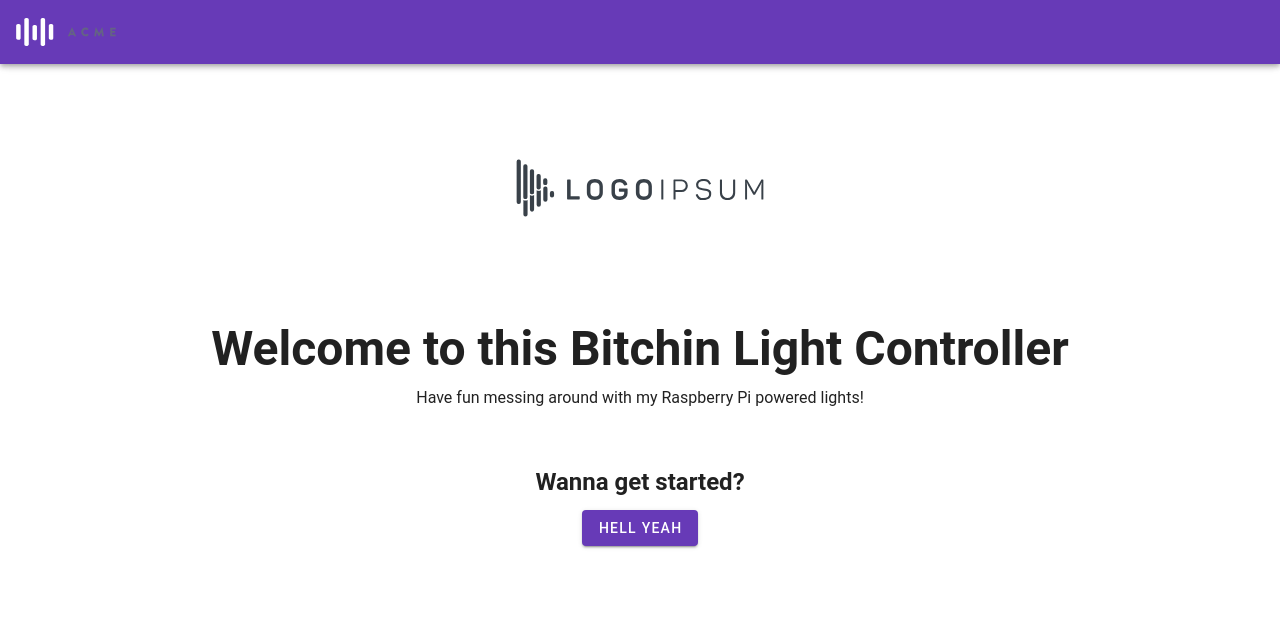
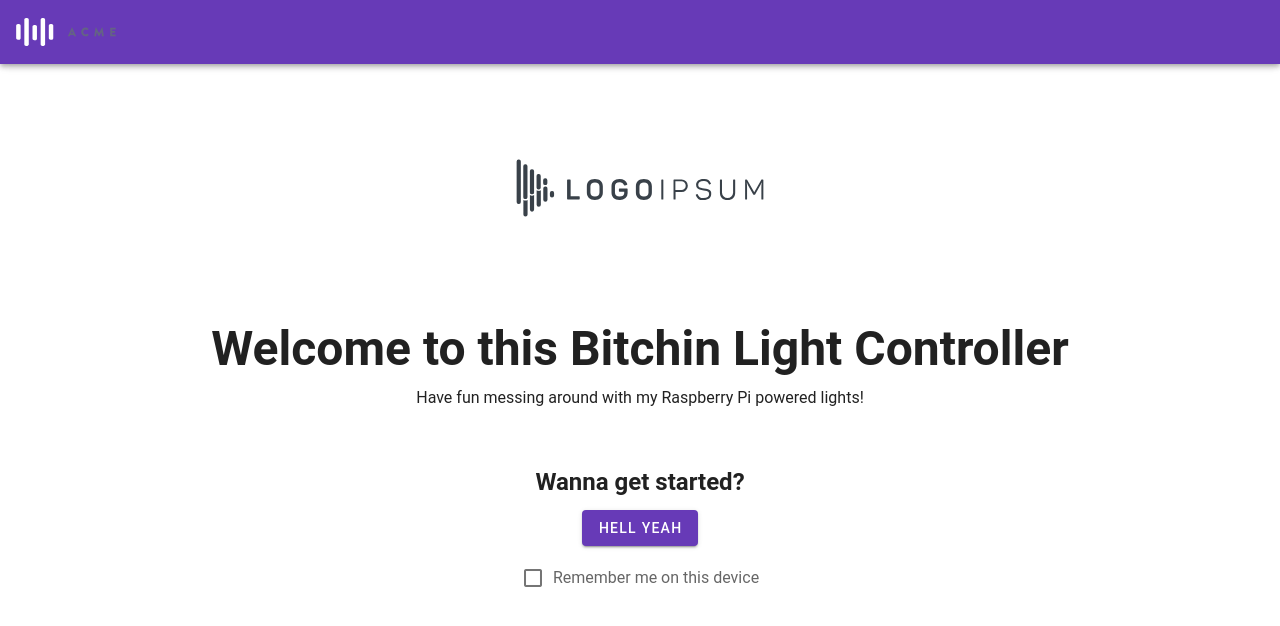
Before and after one commit to EliHarper/LightController_UI, a Vue app: page / in a window 1280 px wide. Shown: the top 626 px of the page. Built offline with nearby package versions, Linux system fonts and the light colour scheme; no server answers; a small style sheet from the web is missing.

Commit message:
Added localStorage option for skipping the LandingPage component

```diff
--- a/src/App.vue
+++ b/src/App.vue
@@ -23,8 +23,10 @@
     <v-content>
       <component
       v-bind:is="dynamicComponent"
+      v-bind:rememberDevice.sync="rememberDevice"
       class="tab"
-      :getStartedParent="getStarted">
+      :getStartedParent="getStarted"
+      >
       </component>
     </v-content>
   </v-app>
@@ -40,6 +42,7 @@ import Choose from './components/Choose';
 import Create from './components/Create';
 import Scene from './components/Scene';
 import Pallette from './components/Pallette';
+import SceneProps from './scene-properties/index';
 
 
 export default {
@@ -55,16 +58,34 @@ export default {
 
   data() {
     return {
-      dynamicComponent: 'LandingPage'
+      dynamicComponent: SceneProps.LANDINGPAGE,
+      rememberDevice: false
+    }
+  },
+
+  mounted() {
+    if (localStorage.rememberDevice) {
+      this.rememberDevice = localStorage.rememberDevice;
+      if (localStorage.rememberDevice == "true") {
+        this.dynamicComponent = SceneProps.CHOOSE
+      } else {
+        this.dynamicComponent = SceneProps.LANDINGPAGE
+      }
     }
   },
 
   methods: {
     getStarted: function() {
-      this.dynamicComponent = 'Choose'
+      this.persist();
+      this.dynamicComponent = SceneProps.CHOOSE
     },
+
     goHome: function() {
-      this.dynamicComponent = 'LandingPage'
+      this.dynamicComponent = SceneProps.LANDINGPAGE
+    },
+
+    persist: function() {
+      localStorage.rememberDevice = this.rememberDevice;
     }
   }
 };
--- a/src/components/Choose.vue
+++ b/src/components/Choose.vue
@@ -107,10 +107,8 @@ export default {
 
     deleteItem(scene) {
       deleteScene(scene._id.$oid).then(response => {
-        console.log(response);
         if (response.status == SceneProps.SUCCESS) {
           this.scenes.splice(this.scenes.indexOf(scene), 1);
-          console.log("response.status == SUCCESS");
           this.deleted = scene.name;
           this.deleteSnackbar = true;
         }
@@ -118,7 +116,6 @@ export default {
     },
 
     loadScenes() {
-      console.log("Fetching: ")
       fetchScenes().then(response => {
         this.scenes = JSON.parse(JSON.stringify(response.data));
       }).then(console.log(this.scenes));
--- a/src/components/LandingPage.vue
+++ b/src/components/LandingPage.vue
@@ -2,35 +2,26 @@
   <v-container>
     <v-row class="text-center">
       <v-col cols="12">
-        <v-img
-          :src="require('../assets/ipsum-logo.svg')"
-          class="my-3"
-          contain
-          height="200"
-
-        />
+        <v-img :src="require('../assets/ipsum-logo.svg')" class="my-3" contain height="200" />
       </v-col>
 
       <v-col class="mb-4">
-        <h1 class="display-2 font-weight-bold mb-3">
-          Welcome to this Bitchin Light Controller
-        </h1>
+        <h1 class="display-2 font-weight-bold mb-3">Welcome to this Bitchin Light Controller</h1>
 
-        <p class="subheading font-weight-regular">
-          Have fun messing around with my Raspberry Pi powered lights!
-        </p>
+        <p
+          class="subheading font-weight-regular"
+        >Have fun messing around with my Raspberry Pi powered lights!</p>
       </v-col>
 
-      <v-col
-        class="mb-5"
-        cols="12"
-      >
-        <h2 class="headline font-weight-bold mb-3">
-          Wanna get started?
-        </h2>
+      <v-col class="mb-5" cols="12">
+        <h2 class="headline font-weight-bold mb-3">Wanna get started?</h2>
 
         <div class="btn-div">
           <v-btn @click="getStarted()" color="primary">Hell Yeah</v-btn>
+        </div>
+
+        <div class="remember d-flex justify-center">
+          <v-checkbox v-model="remember" color="primary" label="Remember me on this device"></v-checkbox>
         </div>
       </v-col>
     </v-row>
@@ -38,20 +29,23 @@
 </template>
 
 <script>
-  export default {
-    name: 'LandingPage',
-    props: {
-      getStartedParent: { type: Function },
-    },
+export default {
+  name: "LandingPage",
+  props: ["getStartedParent", "rememberDevice"],
 
-    data: () => ({
+  data: () => ({
+    remember: false
+  }),
 
-    }),
+  created() {
+    this.remember = this.rememberDevice;
+  },
 
-    methods: {
-      getStarted: function() {
-        this.getStartedParent();
-      }
+  methods: {
+    getStarted: function() {
+      this.$emit("update:rememberDevice", this.remember);
+      this.getStartedParent();
     }
   }
+};
 </script>
--- a/src/scene-properties/index.js
+++ b/src/scene-properties/index.js
@@ -1,11 +1,16 @@
-const SUCCESS = 200;
+const SUCCESS           = 200;
 const ANIMATED_FUNCTION = "animated";
 const ANIMATION_TYPES   = ["Projectile", "Breathe"];
 const STATIC_FUNCTION   = "paint_static_colors";
 
+const CHOOSE            = "Choose"
+const LANDINGPAGE       = "LandingPage"
+
 export default {
-    SUCCESS:            SUCCESS,
-    STATIC_FUNCTION:    STATIC_FUNCTION,
     ANIMATED_FUNCTION:  ANIMATED_FUNCTION,
     ANIMATION_TYPES:    ANIMATION_TYPES,
+    CHOOSE:             CHOOSE,
+    LANDINGPAGE:        LANDINGPAGE,
+    STATIC_FUNCTION:    STATIC_FUNCTION,
+    SUCCESS:            SUCCESS,
 }
```
